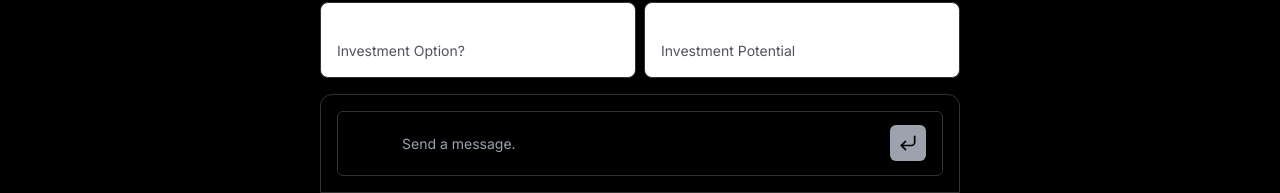
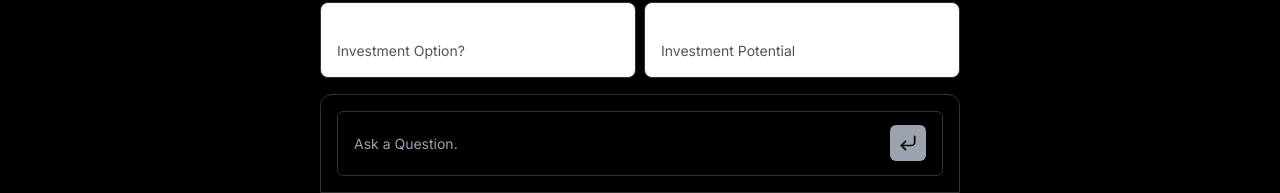
Before and after one commit to Harshu467/crypto-ai, a Next.js app: page /chat/1 in a window 1280 px wide. Shown: the part 607-800 px from the top of the page. Built offline with nearby package versions, Linux system fonts and the light colour scheme; no server answers.

Commit message:
FIxed few feature and padding

```diff
--- a/src/app/chat/[coinchatId]/page.js
+++ b/src/app/chat/[coinchatId]/page.js
@@ -29,7 +29,7 @@ export default function Chat() {
       uid === "" ||
       token === ""
     ) {
-      console.log("No UID or Token")
+      console.log("No UID or Token");
       toast.error("You need to login to use this feature");
       router.push("/login");
       return;
@@ -86,7 +86,7 @@ export default function Chat() {
         uid === "" ||
         token === ""
       ) {
-        console.log("No UID or Token")
+        console.log("No UID or Token");
         toast.error("You need to login to use this feature");
         router.push("/login");
         return;
@@ -238,11 +238,13 @@ export default function Chat() {
             <div className="mb-4 grid grid-cols-2 gap-2 px-4 sm:px-0">
               <div
                 onClick={() => {
+                  if (!isTyping) {
                     handlePromptClick(
                       `Is ${
                         coinId.charAt(0).toUpperCase() + coinId.slice(1)
                       }  a worthy Investment Option?`
                     );
+                  }
                 }}
                 className="cursor-pointer rounded-lg border bg-white p-4 hover:bg-zinc-50 dark:bg-zinc-950 dark:hover:bg-zinc-900 hidden md:block"
               >
@@ -255,10 +257,12 @@ export default function Chat() {
               </div>
               <div
                 onClick={() => {
+                  if (!isTyping) {
                     handlePromptClick(`Understanding
                     ${
                       coinId.charAt(0).toUpperCase() + coinId.slice(1)
                     } Investment Potential`);
+                  }
                 }}
                 className="cursor-pointer rounded-lg border bg-white p-4 hover:bg-zinc-50 dark:bg-zinc-950 dark:hover:bg-zinc-900 hidden md:block"
               >
@@ -273,16 +277,17 @@ export default function Chat() {
             </div>
             <div className="space-y-4 border-t bg-background px-4 py-2 shadow-lg sm:rounded-t-xl sm:border md:py-4">
               <form onSubmit={handleMessageSubmit}>
-                <div className="relative flex max-h-60 w-full grow flex-col overflow-hidden bg-background px-8 sm:rounded-md sm:border sm:px-12">
+                <div className="relative flex max-h-60 w-full grow flex-col overflow-hidden bg-background pr-8 sm:rounded-md sm:border sm:pr-12">
                   <textarea
                     tabIndex="0"
-                    placeholder="Send a message."
+                    placeholder="Ask a Question."
                     className="min-h-[60px] text-white w-full resize-none bg-transparent px-4 py-[1.3rem] focus-within:outline-none sm:text-sm"
                     spellCheck="false"
                     autoComplete="off"
                     autoCorrect="off"
                     name="message"
                     rows="1"
+                    disabled={isTyping}
                     style={{ height: "66px !important" }}
                   ></textarea>
                   <div className="absolute right-0 top-[13px] sm:right-4">
```
Lines whose indentation alone changed are shown as unchanged.
